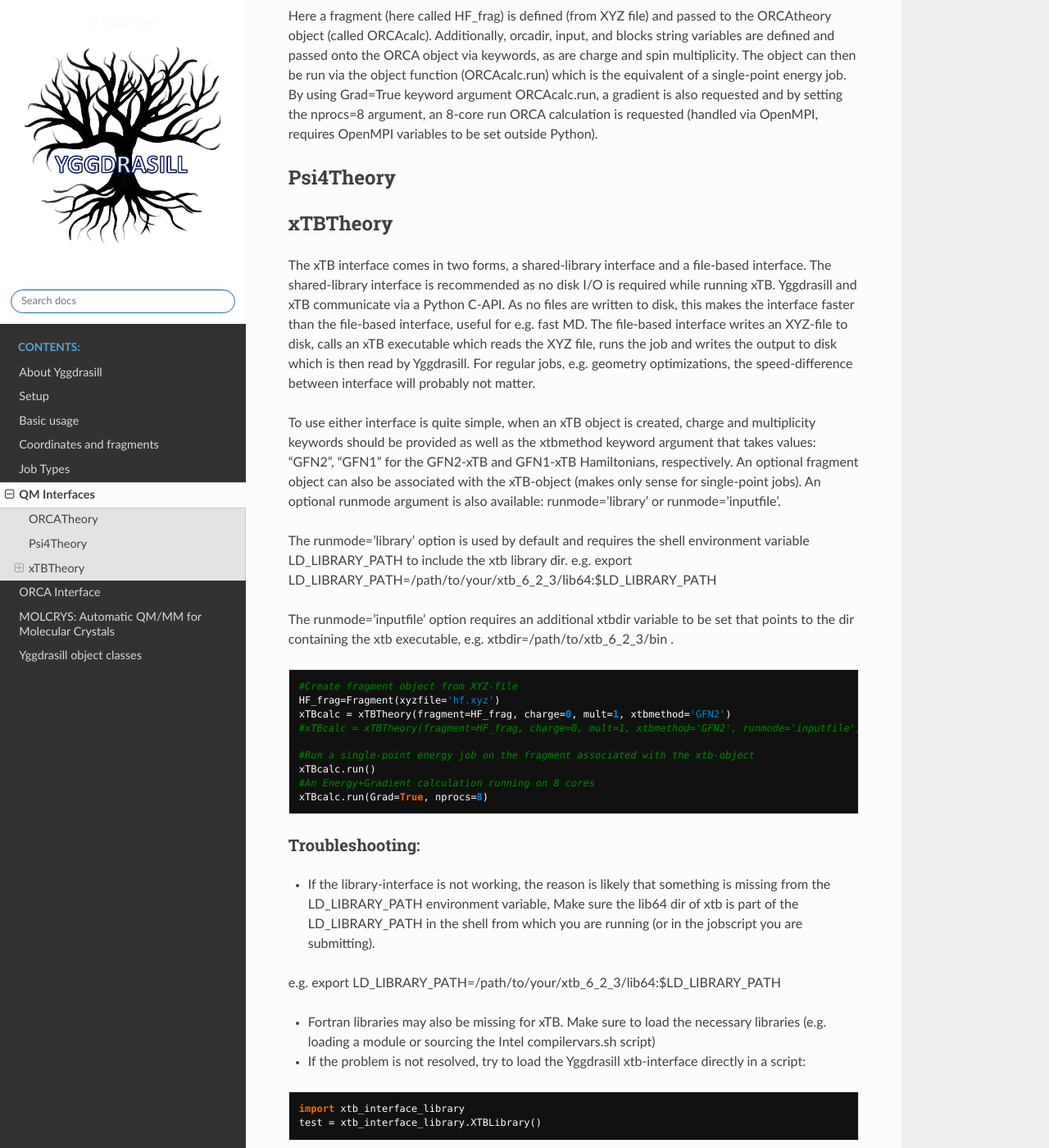
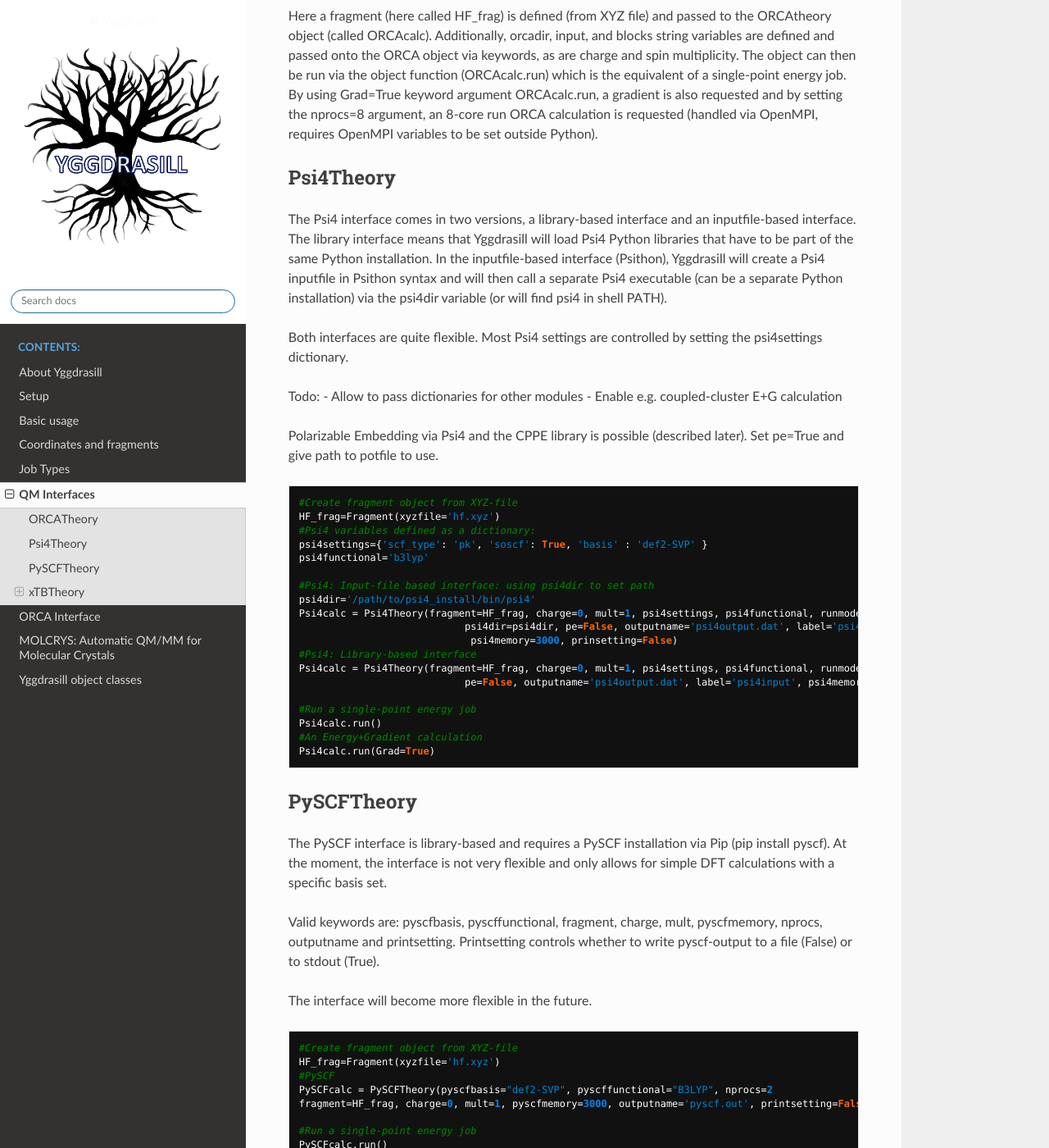
Before and after one commit to RagnarB83/ash-documentation, a Sphinx documentation site: the page built from docs/QM-interfaces.rst, in a window 1280 px wide and 1400 px high, scrolled down 908 px. Shown: the whole window at 82% size. Built offline with Sphinx 7.4.7 and the Read the Docs theme 2.0.0, drawn with Linux system fonts in a browser that asks for light colours; some of the changed text lies outside the part shown.

Commit message:
pyscf, psi4 documentation

```diff
--- a/docs/QM-interfaces.rst
+++ b/docs/QM-interfaces.rst
@@ -52,6 +52,68 @@
 ###########################
 Psi4Theory
 ###########################
+The Psi4 interface comes in two versions, a library-based interface and an inputfile-based interface.
+The library interface means that Yggdrasill will load Psi4 Python libraries that have to be part of the same Python installation.
+In the inputfile-based interface (Psithon), Yggdrasill will create a Psi4 inputfile in Psithon syntax and will then call
+a separate Psi4 executable (can be a separate Python installation) via the psi4dir variable (or will find psi4 in shell PATH).
+
+Both interfaces are quite flexible. Most Psi4 settings are controlled by setting the psi4settings dictionary.
+
+Todo:
+- Allow to pass dictionaries for other modules
+- Enable e.g. coupled-cluster E+G calculation
+
+Polarizable Embedding via Psi4 and the CPPE library is possible (described later).
+Set pe=True and give path to potfile to use.
+
+.. code-block:: python
+
+    #Create fragment object from XYZ-file
+    HF_frag=Fragment(xyzfile='hf.xyz')
+    #Psi4 variables defined as a dictionary:
+    psi4settings={'scf_type': 'pk', 'soscf': True, 'basis' : 'def2-SVP' }
+    psi4functional='b3lyp'
+
+    #Psi4: Input-file based interface: using psi4dir to set path
+    psi4dir='/path/to/psi4_install/bin/psi4'
+    Psi4calc = Psi4Theory(fragment=HF_frag, charge=0, mult=1, psi4settings, psi4functional, runmode='input'
+                                psi4dir=psi4dir, pe=False, outputname='psi4output.dat', label='psi4input',
+                                 psi4memory=3000, prinsetting=False)
+    #Psi4: Library-based interface
+    Psi4calc = Psi4Theory(fragment=HF_frag, charge=0, mult=1, psi4settings, psi4functional, runmode='library'
+                                pe=False, outputname='psi4output.dat', label='psi4input', psi4memory=3000)
+
+    #Run a single-point energy job
+    Psi4calc.run()
+    #An Energy+Gradient calculation
+    Psi4calc.run(Grad=True)
+
+
+
+
+###########################
+PySCFTheory
+###########################
+The PySCF interface is library-based and requires a PySCF installation via Pip (pip install pyscf).
+At the moment, the interface is not very flexible and only allows for simple DFT calculations with a specific basis set.
+
+Valid keywords are: pyscfbasis, pyscffunctional, fragment, charge, mult, pyscfmemory, nprocs, outputname and printsetting.
+Printsetting controls whether to write pyscf-output to a file (False) or to stdout (True).
+
+The interface will become more flexible in the future.
+
+.. code-block:: python
+
+    #Create fragment object from XYZ-file
+    HF_frag=Fragment(xyzfile='hf.xyz')
+    #PySCF
+    PySCFcalc = PySCFTheory(pyscfbasis="def2-SVP", pyscffunctional="B3LYP", nprocs=2
+    fragment=HF_frag, charge=0, mult=1, pyscfmemory=3000, outputname='pyscf.out', printsetting=False)
+
+    #Run a single-point energy job
+    PySCFcalc.run()
+    #An Energy+Gradient calculation
+    PySCFcalc.run(Grad=True)
 
 
 ###########################
@@ -61,7 +123,7 @@
 The shared-library interface is recommended as no disk I/O is required while running xTB. Yggdrasill and xTB communicate via a Python C-API.
 As no files are written to disk, this makes the interface faster than the file-based interface, useful for e.g. fast MD.
 The file-based interface writes an XYZ-file to disk, calls an xTB executable which reads the XYZ file, runs the job and writes the output to disk which is then read by Yggdrasill.
-For regular jobs, e.g. geometry optimizations, the speed-difference between interface will probably not matter.
+For regular jobs, e.g. geometry optimizations, the speed-difference between interfaces will probably not matter.
 
 To use either interface is quite simple, when an xTB object is created, charge and multiplicity keywords should be provided
 as well as the xtbmethod keyword argument that takes values: "GFN2", "GFN1" for the GFN2-xTB and GFN1-xTB Hamiltonians, respectively.
--- a/docs/job-types.rst
+++ b/docs/job-types.rst
@@ -79,7 +79,7 @@
     import sys
     settings_yggdrasill.init() #initialize
 
-    HF_frag=Fragment(xyzfiles="hf.xyz")
+    HF_frag=Fragment(xyzfile="hf.xyz")
     #ORCA
     orcadir='/opt/orca_4.2.1'
     orcasimpleinput="! BP86 def2-SVP Grid5 Finalgrid6 tightscf"
```
Also changed, not shown: other parts of docs/job-types.rst (+1 -1 lines), 9 other files.
